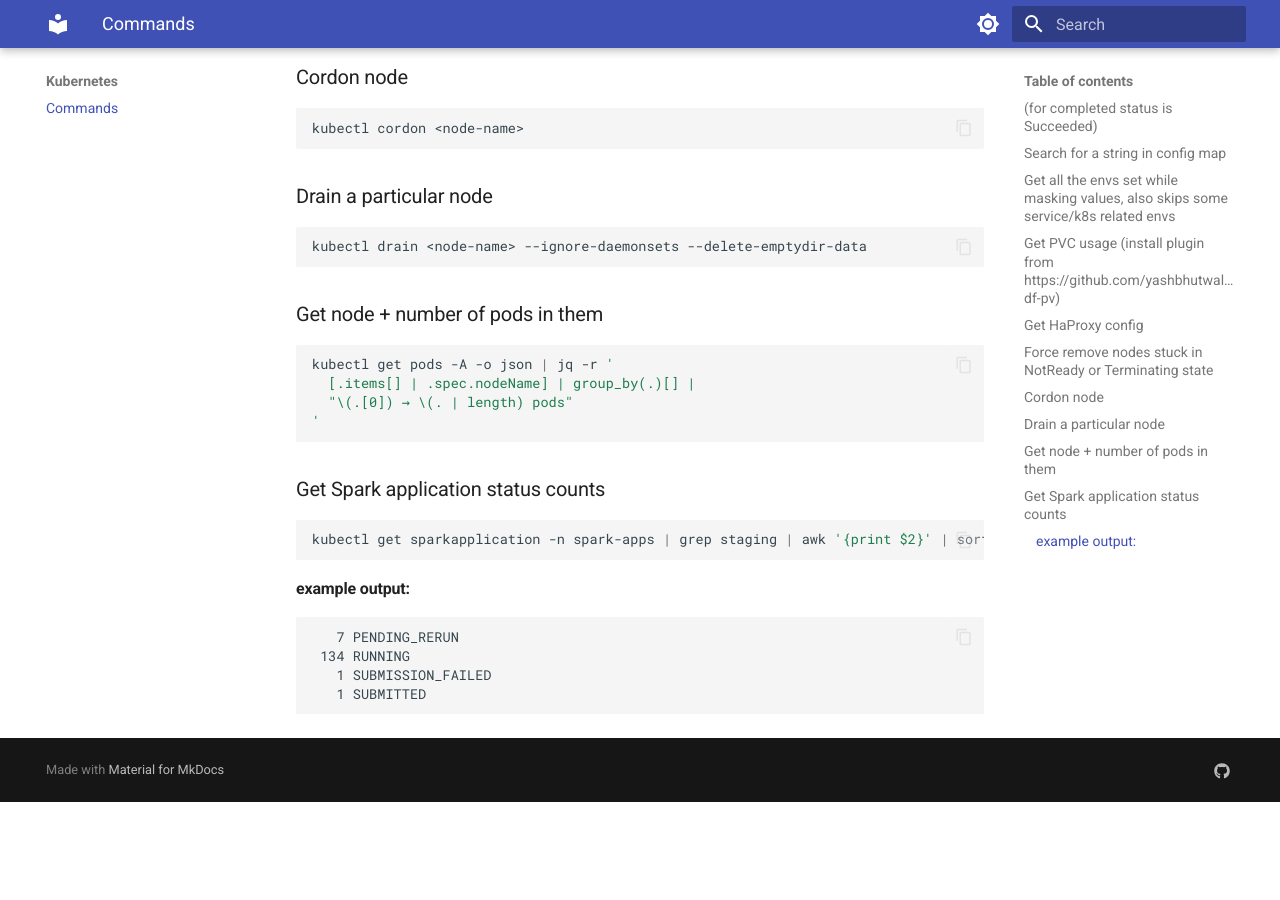
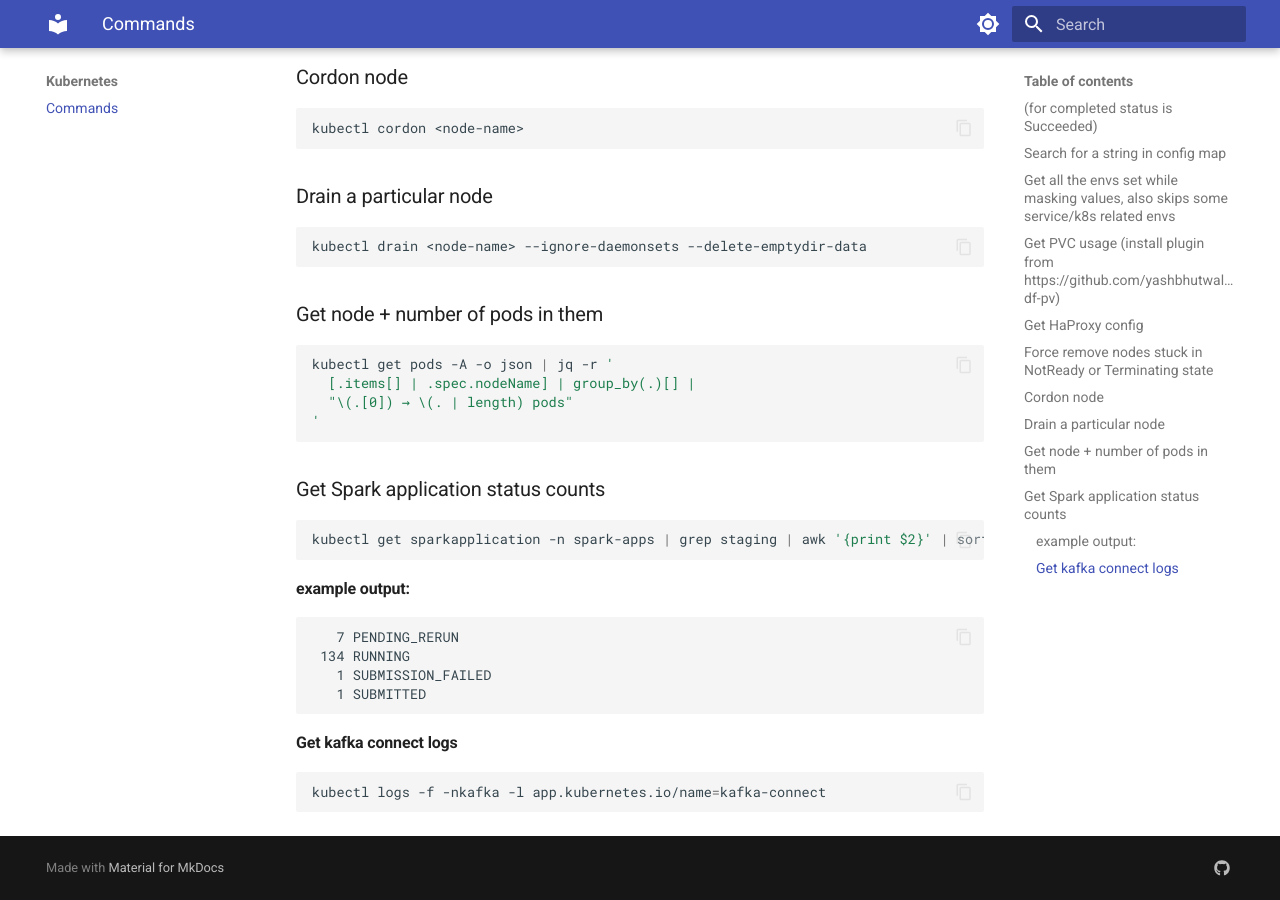
Before and after one commit to Fluder-Paradyne/cmds, an MkDocs documentation site: the page built from docs/k8s/commands.md, in a window 1280 px wide and 900 px high, scrolled down 1448 px. Built offline with MkDocs 1.6.1 and Material for MkDocs 9.7.7, drawn with Linux system fonts in a browser that asks for light colours; before the commit the page ends 2250 px from its top, so only the background shows below that.

Commit message:
Add command for getting Kafka Connect logs
Added a section for retrieving Kafka Connect logs using kubectl.

````diff
--- a/docs/k8s/commands.md
+++ b/docs/k8s/commands.md
@@ -89,3 +89,8 @@ kubectl get sparkapplication -n spark-apps | grep staging | awk '{print $2}' | s
    1 SUBMISSION_FAILED
    1 SUBMITTED
 ```
+
+#### Get kafka connect logs
+```shell
+kubectl logs -f -nkafka -l app.kubernetes.io/name=kafka-connect
+```
````
